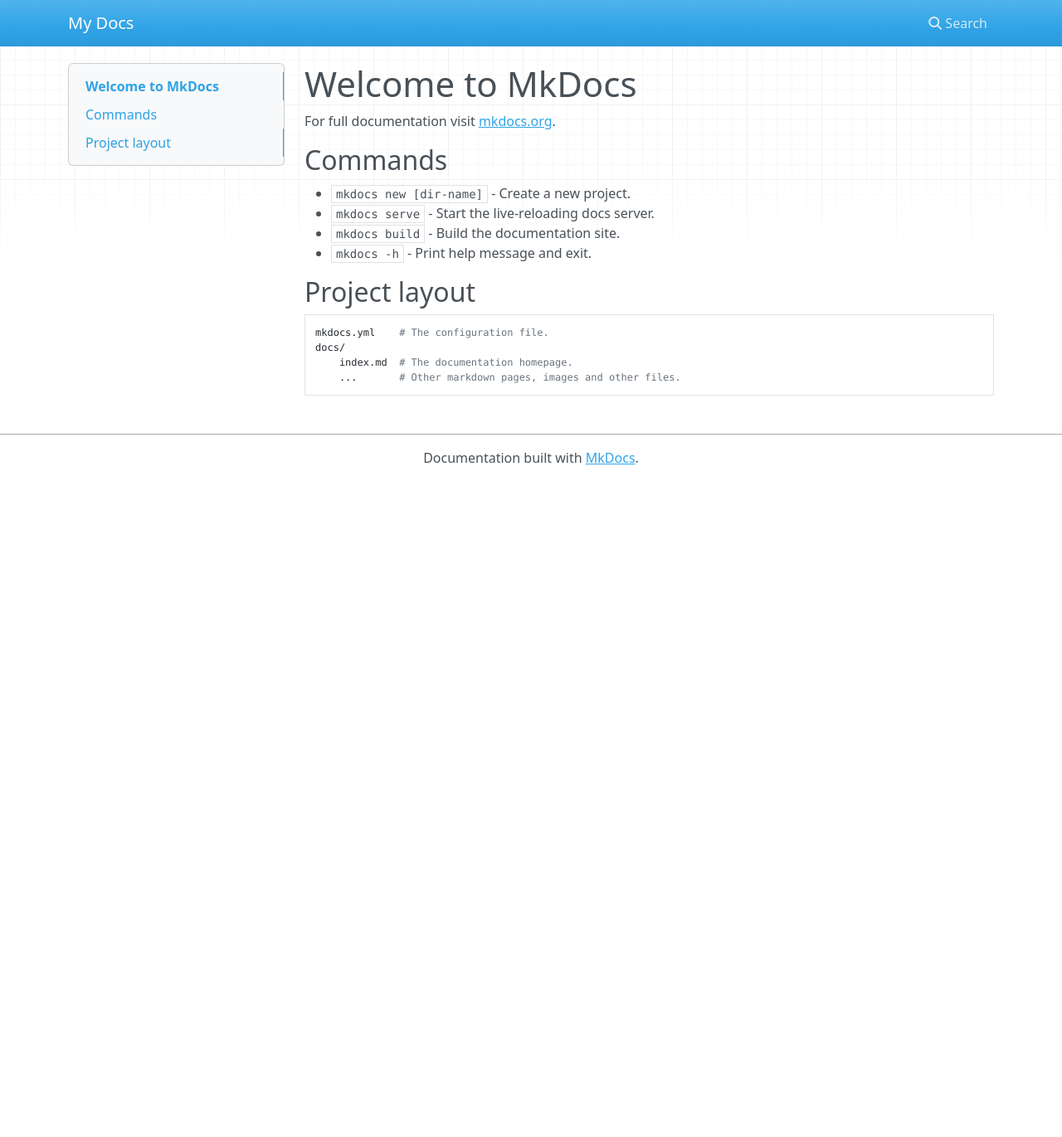
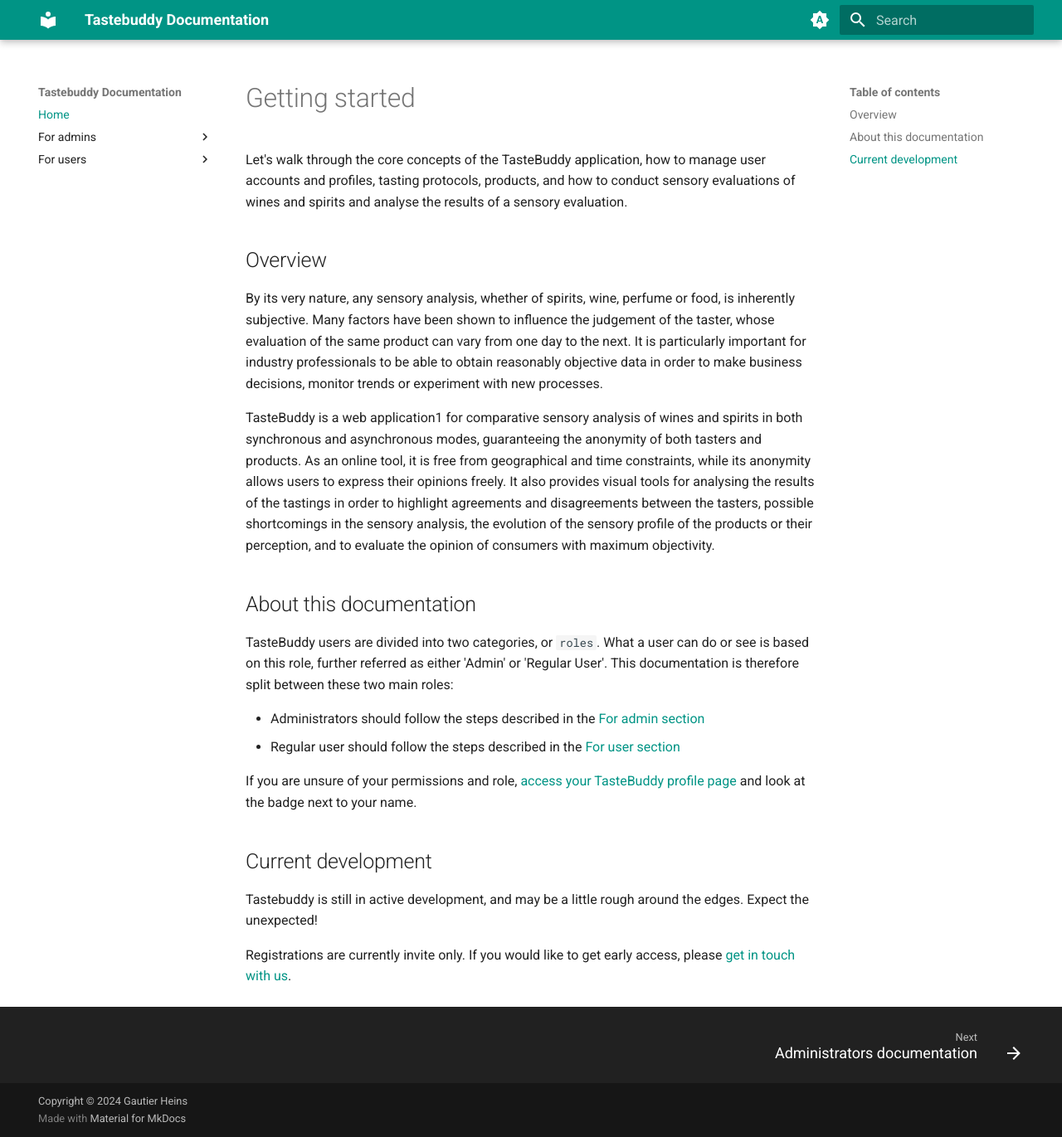
Before and after one commit to gotygota/tastebuddy_docs, an MkDocs documentation site: the page built from docs/index.md, in a window 1280 px wide and 1371 px high. Shown: the whole window at 83% size. Built offline with MkDocs 1.6.1 and Material for MkDocs 9.7.7, drawn with Linux system fonts in a browser that asks for light colours; nearby versions of some CDN libraries; plug-ins that fetch from the network failed and are left out.

Commit message:
Adds squeleton and user's management pages alpha

```diff
--- a/docs/index.md
+++ b/docs/index.md
@@ -1,17 +1,45 @@
-# Welcome to MkDocs
+# Getting started
 
-For full documentation visit [mkdocs.org](https://www.mkdocs.org).
+Let's walk through the core concepts of the TasteBuddy application, how to manage
+user accounts and profiles, tasting protocols, products, and how to conduct
+sensory evaluations of wines and spirits and analyse the results of a sensory
+evaluation.
 
-## Commands
+## Overview
 
-* `mkdocs new [dir-name]` - Create a new project.
-* `mkdocs serve` - Start the live-reloading docs server.
-* `mkdocs build` - Build the documentation site.
-* `mkdocs -h` - Print help message and exit.
+By its very nature, any sensory analysis, whether of spirits, wine, perfume
+or food, is inherently subjective. Many factors have been shown to influence the
+judgement of the taster, whose evaluation of the same product can vary from
+one day to the next. It is particularly important for industry professionals to be
+able to obtain reasonably objective data in order to make business decisions,
+monitor trends or experiment with new processes.
 
-## Project layout
+TasteBuddy is a web application1 for comparative sensory analysis of wines and
+spirits in both synchronous and asynchronous modes, guaranteeing the anonymity
+of both tasters and products. As an online tool, it is free from geographical
+and time constraints, while its anonymity allows users to express their opinions
+freely. It also provides visual tools for analysing the results of the tastings
+in order to highlight agreements and disagreements between the tasters, possible
+shortcomings in the sensory analysis, the evolution of the sensory profile of
+the products or their perception, and to evaluate the opinion of consumers with
+maximum objectivity.
 
-    mkdocs.yml    # The configuration file.
-    docs/
-        index.md  # The documentation homepage.
-        ...       # Other markdown pages, images and other files.
+## About this documentation
+
+TasteBuddy users are divided into two categories, or `roles`. What a user can do
+or see is based on this role, further referred as either 'Admin' or 'Regular
+User'. This documentation is therefore split between these two main roles:
+
+- Administrators should follow the steps described in the [For admin section](admin/index.md)
+- Regular user should follow the steps described in the [For user section](user/index.md)
+
+If you are unsure of your permissions and role, [access your TasteBuddy profile page](https://tastebuddy.io/users/update/)
+and look at the badge next to your name.
+
+## Current development
+
+Tastebuddy is still in active development, and may be a little rough around
+the edges. Expect the unexpected!
+
+Registrations are currently invite only. If you would like to get early access,
+please [get in touch with us](https://tastebuddy.io/contact/).
--- a/mkdocs.yml
+++ b/mkdocs.yml
@@ -1 +1,61 @@
-site_name: My Docs
+site_name: Tastebuddy Documentation
+site_url: https://docs.tastebuddy.io
+copyright: Copyright &copy; 2024 Gautier Heins
+
+theme:
+  name: material
+  features:
+    - navigation.indexes
+    - navigation.footer
+  favicon: images/favicon.ico
+  palette:
+    - media: "(prefers-color-scheme)"
+      toggle:
+        icon: material/brightness-auto
+        name: Switch to light mode
+      primary: teal
+      accent: deep orange
+    # Palette toggle for light mode
+    - media: "(prefers-color-scheme: light)"
+      scheme: default
+      toggle:
+        icon: material/brightness-7
+        name: Switch to dark mode
+      primary: teal
+      accent: teal
+    # Palette toggle for dark mode
+    - media: "(prefers-color-scheme: dark)"
+      scheme: slate
+      toggle:
+        icon: material/brightness-4
+        name: Switch to light mode
+      primary: teal
+      accent: deep orange
+
+plugins:
+  - privacy
+  - search
+  - open-in-new-tab
+  - glightbox
+
+markdown_extensions:
+  - admonition
+  - pymdownx.details
+  - pymdownx.superfences
+  - md_in_html
+  - attr_list
+  - def_list
+  - toc:
+      permalink: true
+
+nav:
+  - Home: index.md
+  - For admins:
+      - admin/index.md
+      - User management: admin/user_administration.md
+      - Products: admin/products.md
+      - Tasting protocols: admin/protocols.md
+  - For users:
+      - user/index.md
+      - Manageing your profile: user/profile.md
+      - Evaluate samples: user/tasting.md
```
Also changed, not shown: docs/admin/index.md (added, +88 -0 lines), docs/admin/products.md (added, +1 -0 lines), docs/admin/protocols.md (added, +1 -0 lines), docs/admin/user_administration.md (added, +74 -0 lines), docs/user/index.md (added, +1 -0 lines), docs/user/profile.md (added, +1 -0 lines), docs/user/results.md (added, +1 -0 lines), docs/user/tasting.md (added, +1 -0 lines), docs/admin/images/functional_diagram_2.png (added), docs/admin/images/functional_diagram_2_dark.png (added), docs/admin/images/user_invite.png (added), docs/admin/images/user_invite_2.png (added), docs/admin/images/user_invite_2_dark.png (added), docs/admin/images/user_invite_dark.png (added), 1 more files, 1 other file.
